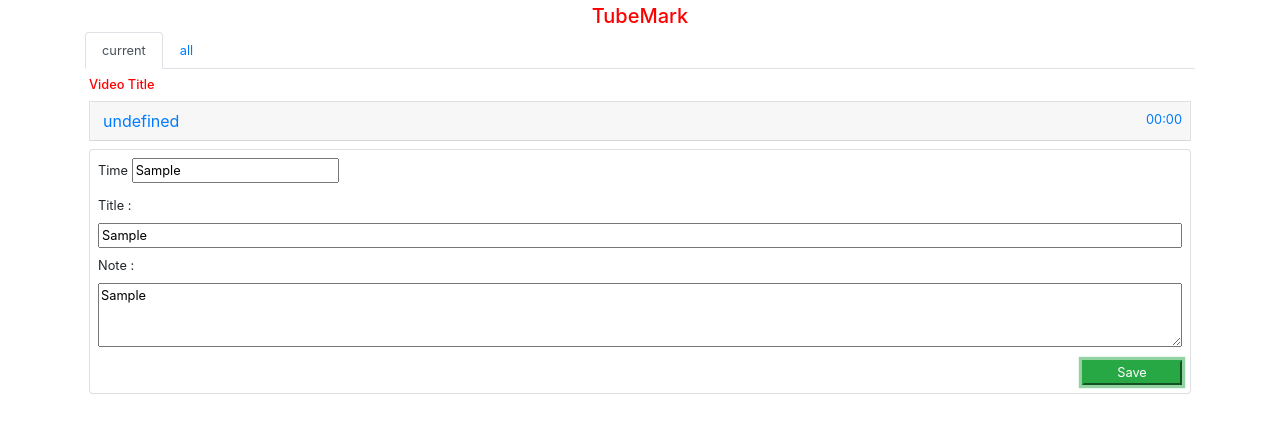
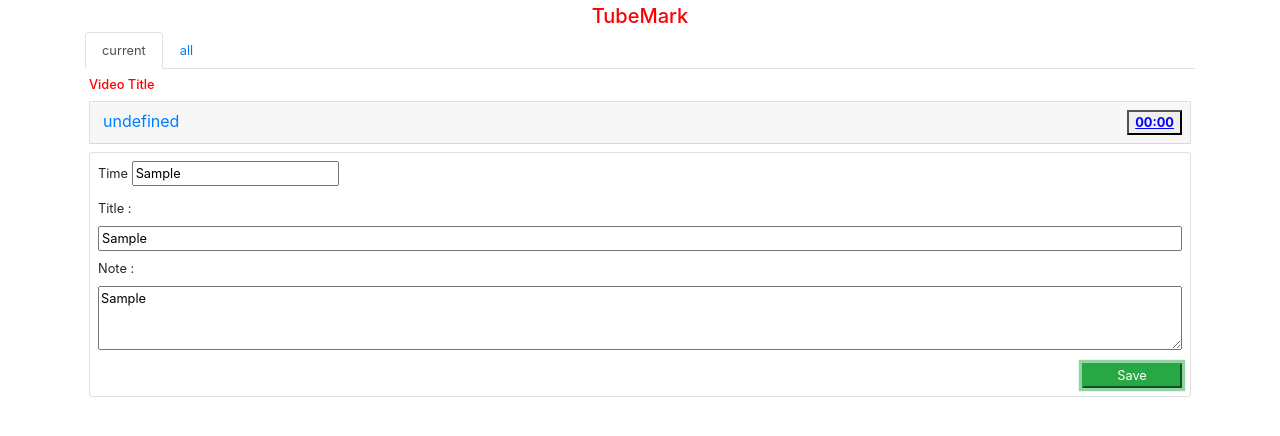
Before and after one commit to chaosifier/TubeMark, a browser extension: page mainPage.html in a window 1280 px wide. Both pictures are taken after typing "Sample", "Sample", "Sample" into the empty fields and a click on the button "Save". Drawn offline with Linux system fonts and the light colour scheme.

Commit message:
Work on skipping to time with html5 control

```diff
--- a/mainPage.html
+++ b/mainPage.html
@@ -16,6 +16,12 @@
 
         #appName {
             color: red;
+        }
+
+        .time-link {
+            color: blue;
+            font-weight: bold;
+            text-decoration: underline;
         }
     </style>
 </head>
--- a/mainPage.js
+++ b/mainPage.js
@@ -71,6 +71,12 @@
   });
 };
 
+$(document).on("click", ".time-link", function() {
+  parent.document.getElementsByClassName("video-stream")[0].currentTime = $(
+    this
+  ).attr("time");
+});
+
 function addNewTimelineAccrodion(info) {
   var accordianDiv = `
     <div class="card">
@@ -81,7 +87,7 @@
                 </button>
             </span>
             <div class="float-right p-2">
-                <a href="{time_url}" target="_parent">{time}</a>
+            <button class="time-link" time="{playback_time}">{time}<span>
             </div>
         </div>
 
@@ -97,10 +103,7 @@
 
   accordianDiv = accordianDiv.replace("video_id", info.id);
   accordianDiv = accordianDiv.replace("{title}", info.title);
-  accordianDiv = accordianDiv.replace(
-    "{time_url}",
-    "https://youtu.be/" + info.id + "?t=" + parseInt(info.playbackTime)
-  );
+  accordianDiv = accordianDiv.replace("{playback_time}", info.playbackTime);
   accordianDiv = accordianDiv.replace(
     "{time}",
     formatSeconds(info.playbackTime)
```
